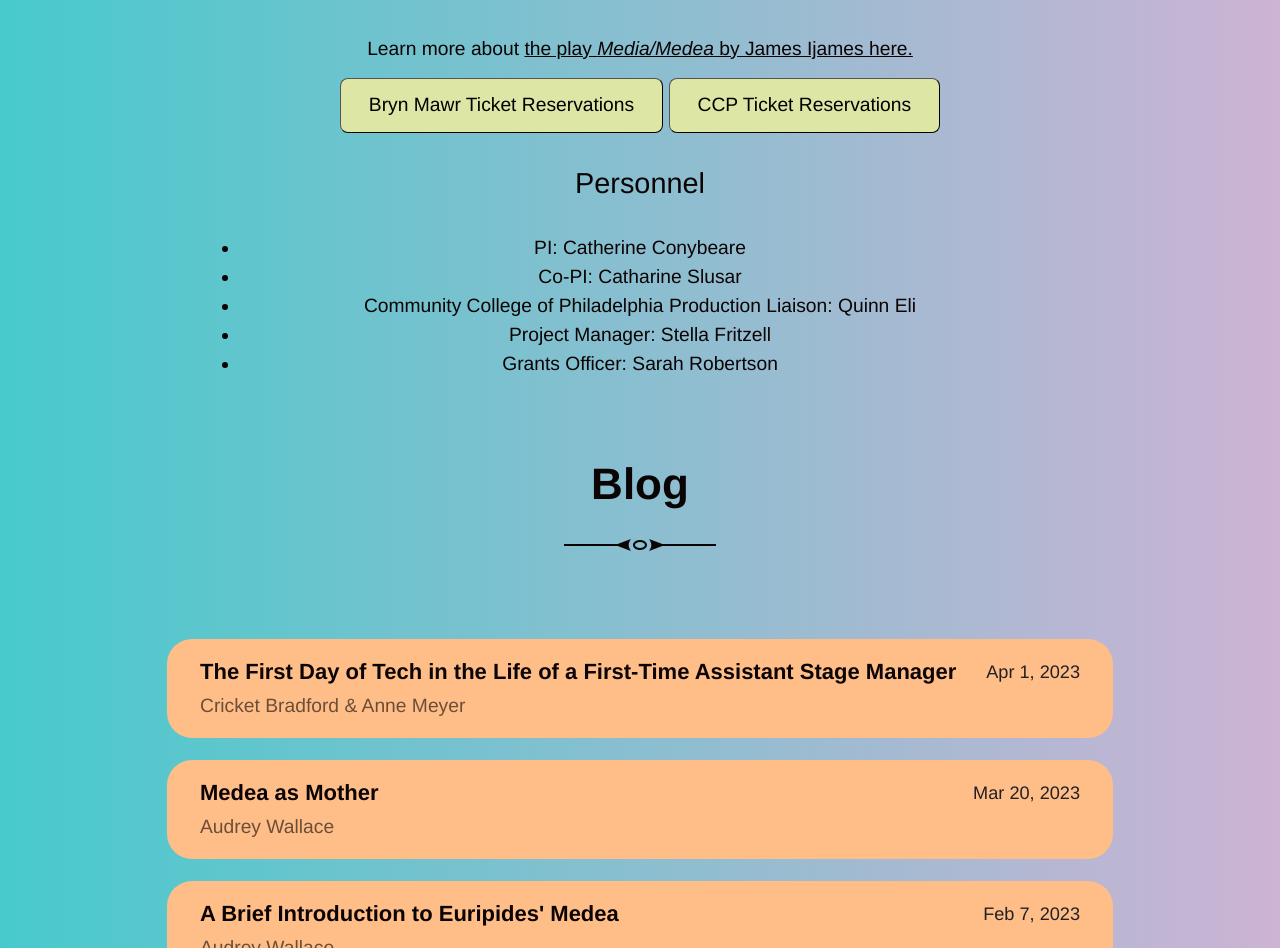
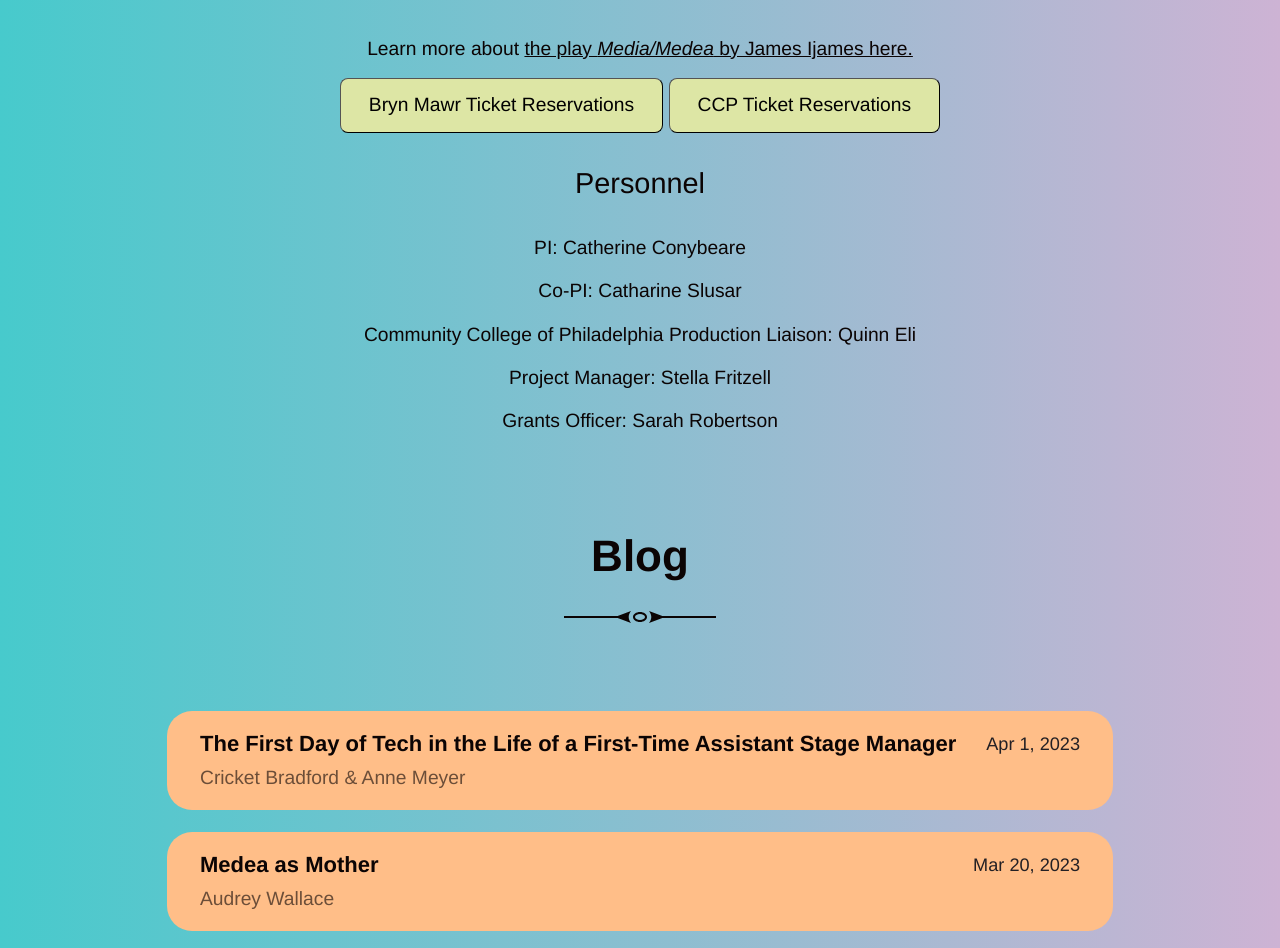
Before and after one commit to digbmc/media-medea, a Jekyll site: the page built from index.html, in a window 1280 px wide. Shown: the part 954-1902 px from the top of the page. Built offline with Jekyll 4.4.1, drawn with Linux system fonts in a browser that asks for light colours; the list of posts is cut into pages by our own code; grey boxes are pictures that could not be loaded.

Commit message:
Reformat personnel list as paragraphs

```diff
--- a/_layouts/home.html
+++ b/_layouts/home.html
@@ -36,13 +36,11 @@ permalink: /
   <a href='https://community-college-of-philadelphia.ticketleap.com/media-medea/' target="_blank"><button>CCP Ticket Reservations</button></a>
 </p>
 <h2>Personnel</h2>
-<ul>
-  <li>PI: Catherine Conybeare</li>
-  <li>Co-PI: Catharine Slusar</li>
-  <li>Community College of Philadelphia Production Liaison: Quinn Eli</li>
-  <li>Project Manager: Stella Fritzell</li>
-  <li>Grants Officer: Sarah Robertson</li>
-</ul>
+<p>PI: Catherine Conybeare</p>
+<p>Co-PI: Catharine Slusar</p>
+<p>Community College of Philadelphia Production Liaison: Quinn Eli</p>
+<p>Project Manager: Stella Fritzell</p>
+<p>Grants Officer: Sarah Robertson</p>
 
 </div>
   <h1 class="content-title divided">
```
